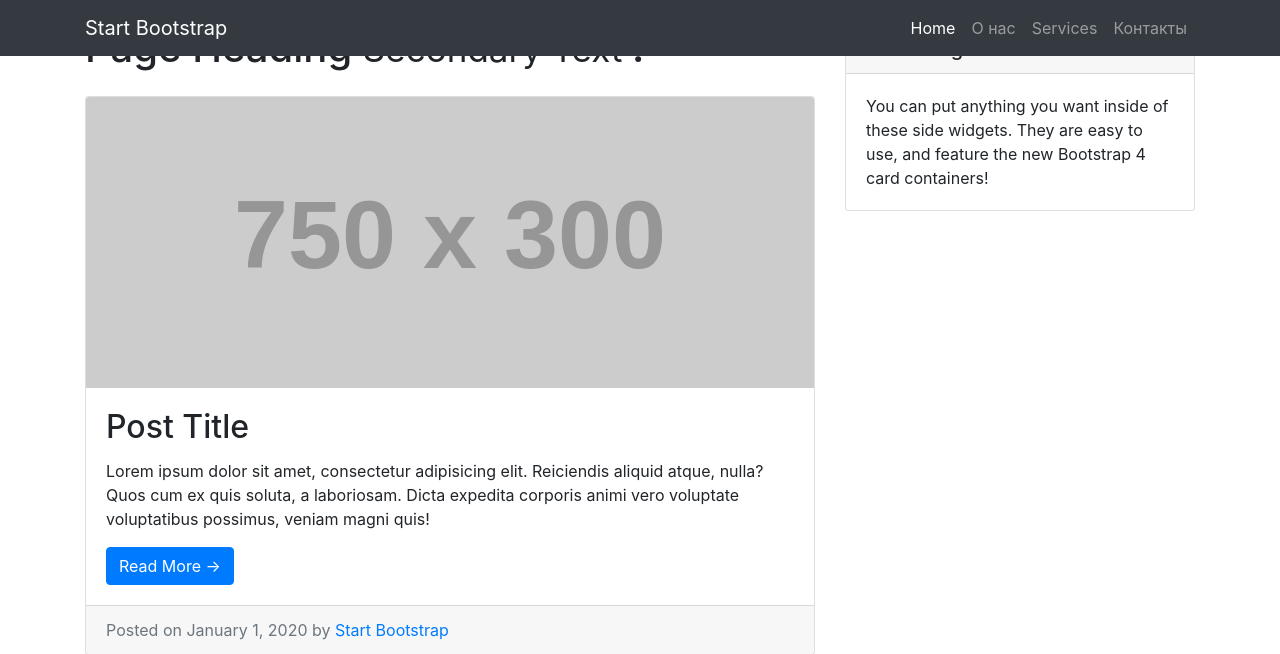
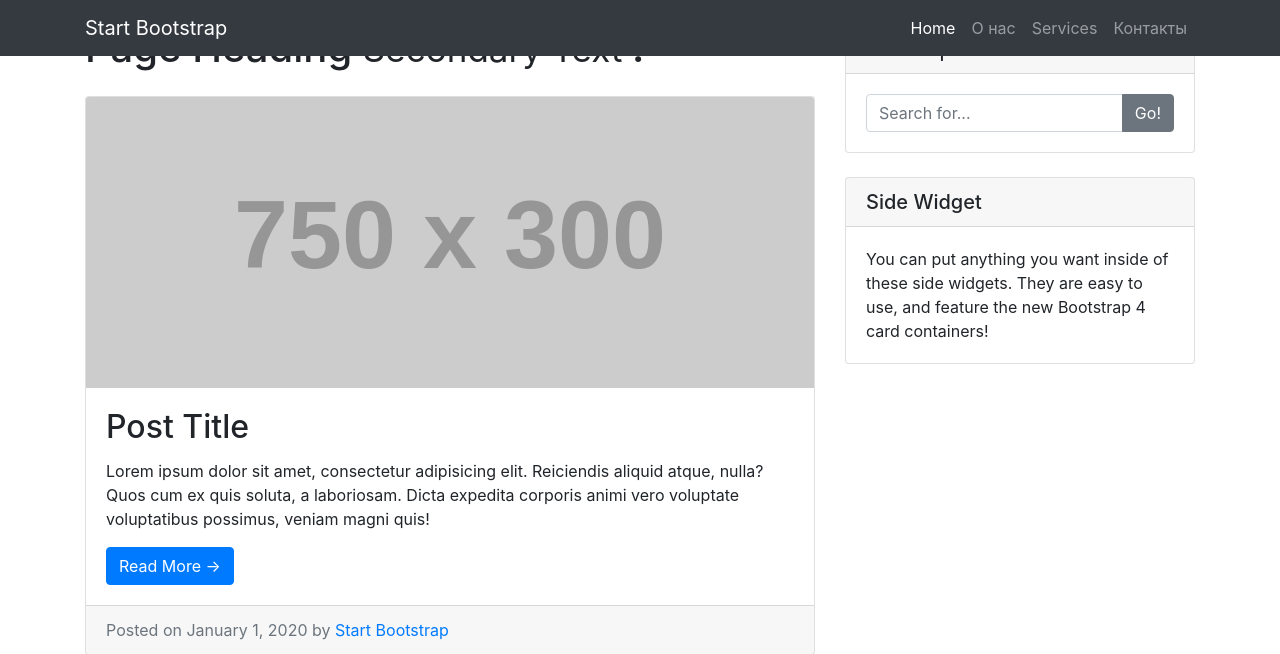
Before and after one commit to Valk-99/my_1, a Django app: page / in a window 1280 px wide. Shown: the top 654 px of the page. Run offline with Django 3.2, Linux system fonts and the light colour scheme; grey boxes labelled with a size stand in for pictures from a placeholder-image service; some libraries are stand-ins or nearby versions.

Commit message:
Add tags

```diff
--- a/mkdev/main/templates/main/index.html
+++ b/mkdev/main/templates/main/index.html
@@ -69,6 +69,7 @@
       <div class="col-md-4">
 
 
+{% include 'tags_include/search_widget.html' %}
 
         <!-- Categories Widget -->
         {% if turn_on_block == True %}
--- /dev/null
+++ b/mkdev/main/templates/tags_include/search_widget.html
@@ -0,0 +1,12 @@
+        <!-- Search Widget -->
+        <div class="card my-4">
+          <h5 class="card-header">Search | Hello  <b>{{ user.username }}</b></h5>
+          <div class="card-body">
+            <div class="input-group">
+              <input type="text" class="form-control" placeholder="Search for...">
+              <span class="input-group-append">
+                <button class="btn btn-secondary" type="button">Go!</button>
+              </span>
+            </div>
+          </div>
+        </div>
```
